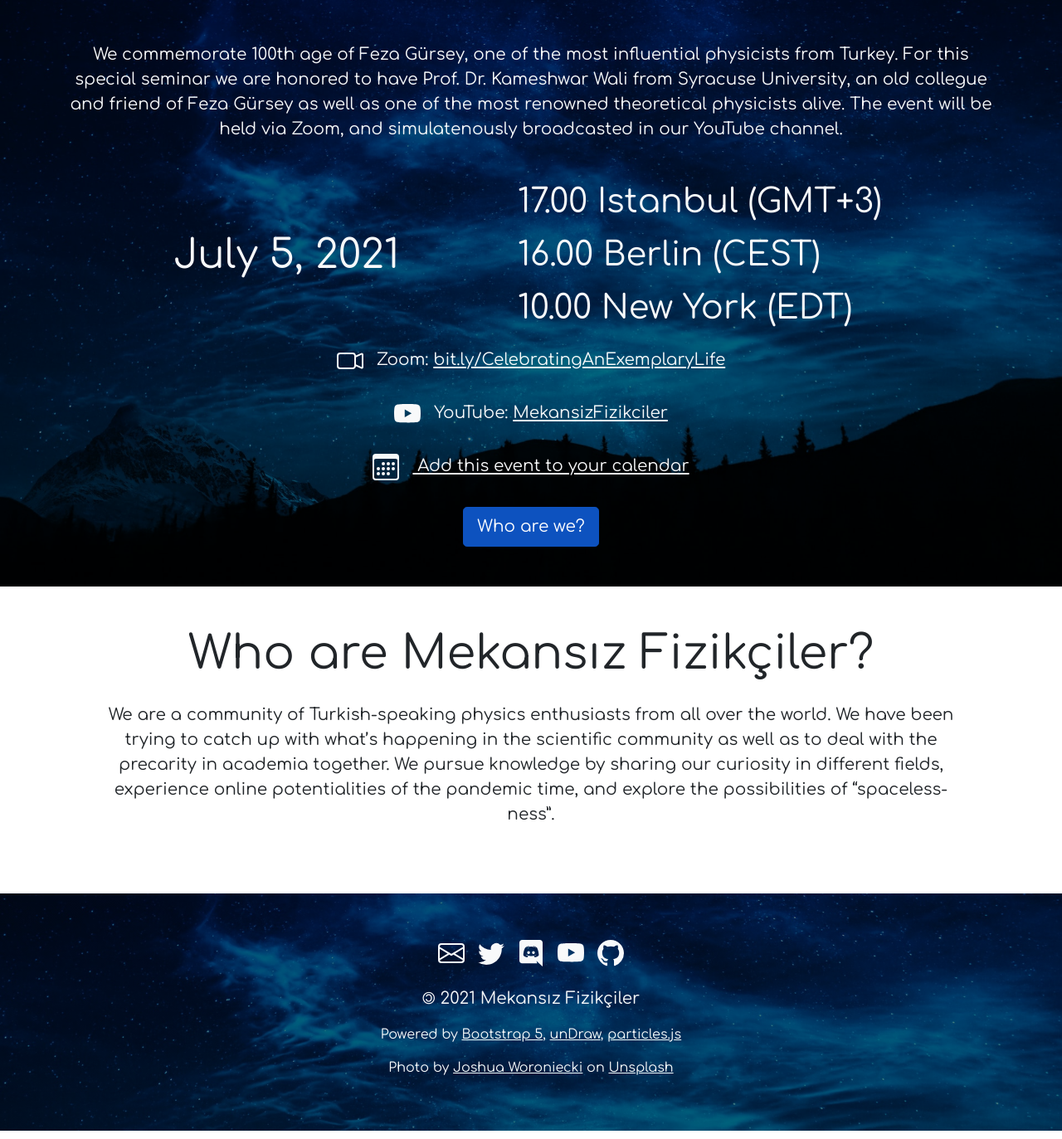
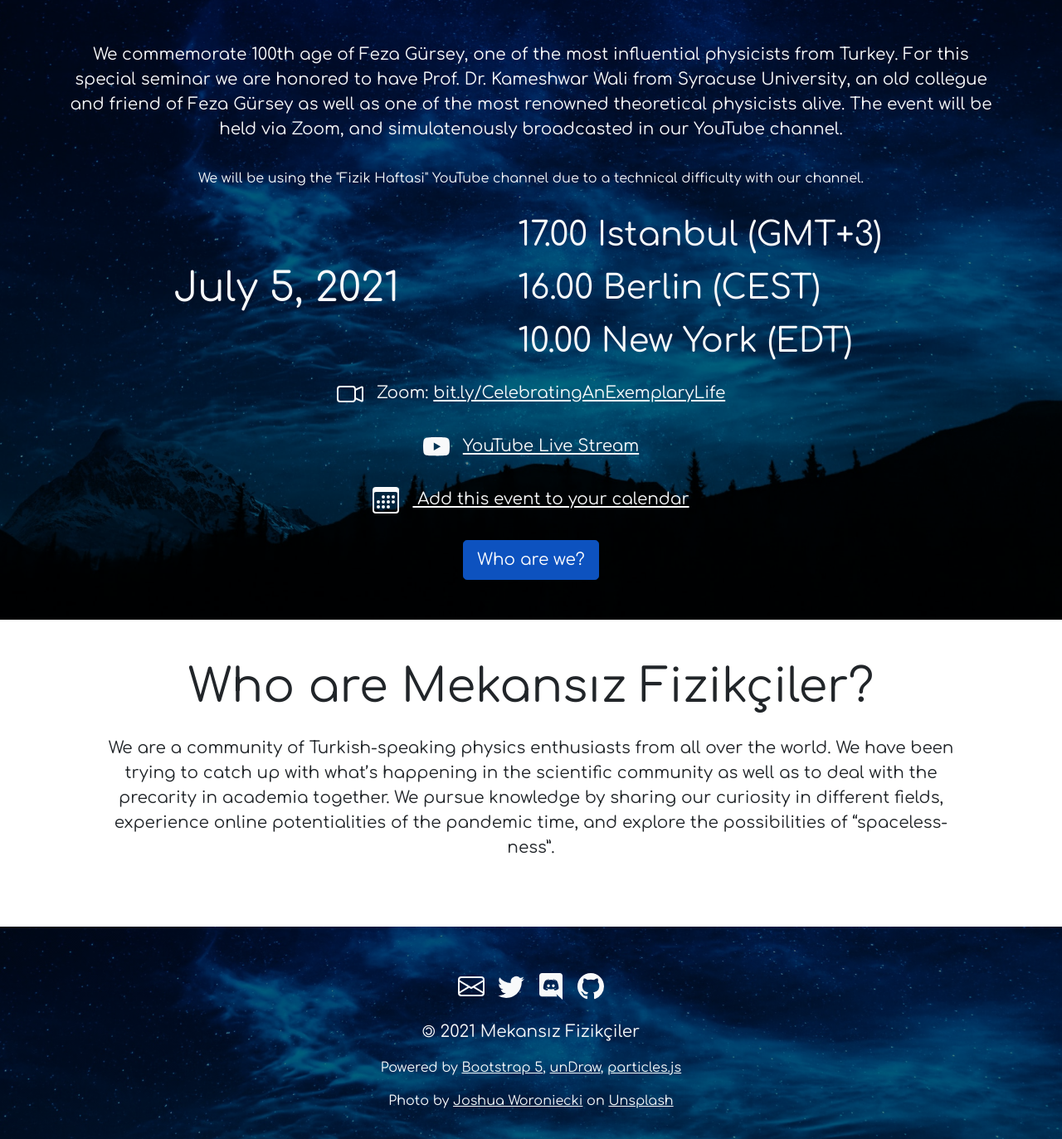
Before and after one commit to mekansiz-fizikciler/mekansiz-fizikciler.github.io, a website: page eng/index.html in a window 1280 px wide. Shown: the part 139-1512 px from the top of the page at 83% size. Drawn offline with nearby package versions, Linux system fonts and the light colour scheme.

Commit message:
Fixed YouTube links

```diff
--- a/eng/index.html
+++ b/eng/index.html
@@ -24,6 +24,9 @@
                     <p class="lead pt-3 pt-lg-5 pb-3">
                         We commemorate 100th age of Feza Gürsey, one of the most influential physicists from Turkey. For this special seminar we are honored to have Prof. Dr. Kameshwar Wali from Syracuse University, an old collegue and friend of Feza Gürsey as well as one of the most renowned theoretical physicists alive. The event will be held via Zoom, and simulatenously broadcasted in our YouTube channel.
                     </p>
+                    <p>
+                      We will be using the "Fizik Haftasi" YouTube channel due to a technical difficulty with our channel.
+                    </p>
                     <div class="d-flex flex-column flex-lg-row align-items-center justify-content-evenly">
                         <div class="p-2"><span class="display-5">July 5, 2021</span></div>
                         <div class="p-2 d-flex flex-column align-items-center align-items-lg-start">
@@ -42,7 +45,7 @@
                             <p class="lead">
                                 <svg class='icon' xmlns="http://www.w3.org/2000/svg" width="32" height="32" fill="currentColor" class="bi bi-youtube" viewBox="0 0 16 16">
                                     <path d="M8.051 1.999h.089c.822.003 4.987.033 6.11.335a2.01 2.01 0 0 1 1.415 1.42c.101.38.172.883.22 1.402l.01.104.022.26.008.104c.065.914.073 1.77.074 1.957v.075c-.001.194-.01 1.108-.082 2.06l-.008.105-.009.104c-.05.572-.124 1.14-.235 1.558a2.007 2.007 0 0 1-1.415 1.42c-1.16.312-5.569.334-6.18.335h-.142c-.309 0-1.587-.006-2.927-.052l-.17-.006-.087-.004-.171-.007-.171-.007c-1.11-.049-2.167-.128-2.654-.26a2.007 2.007 0 0 1-1.415-1.419c-.111-.417-.185-.986-.235-1.558L.09 9.82l-.008-.104A31.4 31.4 0 0 1 0 7.68v-.123c.002-.215.01-.958.064-1.778l.007-.103.003-.052.008-.104.022-.26.01-.104c.048-.519.119-1.023.22-1.402a2.007 2.007 0 0 1 1.415-1.42c.487-.13 1.544-.21 2.654-.26l.17-.007.172-.006.086-.003.171-.007A99.788 99.788 0 0 1 7.858 2h.193zM6.4 5.209v4.818l4.157-2.408L6.4 5.209z"/>
-                                  </svg>YouTube: <a href="https://www.youtube.com/channel/UCtcsRVaFmVcW0rAM2EMWAyg" class="link-light" target="_blank" rel="noopener noreferrer">MekansizFizikciler</a>
+                                  </svg><a href="https://youtu.be/hhKoAgYWZqU" class="link-light" target="_blank" rel="noopener noreferrer">YouTube Live Stream</a>
                             </p>
                         </div>
                         <div class="p-2">
@@ -95,11 +98,11 @@
                     <path d="M13.36 0H2.64C1.736 0 1 .736 1 1.648v10.816c0 .912.736 1.648 1.64 1.648h9.072l-.424-1.48 1.024.952.968.896L15 16V1.648C15 .736 14.264 0 13.36 0zm-3.088 10.448s-.288-.344-.528-.648c1.048-.296 1.448-.952 1.448-.952-.328.216-.64.368-.92.472-.4.168-.784.28-1.16.344a5.604 5.604 0 0 1-2.072-.008 6.716 6.716 0 0 1-1.176-.344 4.688 4.688 0 0 1-.584-.272c-.024-.016-.048-.024-.072-.04-.016-.008-.024-.016-.032-.024-.144-.08-.224-.136-.224-.136s.384.64 1.4.944c-.24.304-.536.664-.536.664-1.768-.056-2.44-1.216-2.44-1.216 0-2.576 1.152-4.664 1.152-4.664 1.152-.864 2.248-.84 2.248-.84l.08.096c-1.44.416-2.104 1.048-2.104 1.048s.176-.096.472-.232c.856-.376 1.536-.48 1.816-.504.048-.008.088-.016.136-.016a6.521 6.521 0 0 1 4.024.752s-.632-.6-1.992-1.016l.112-.128s1.096-.024 2.248.84c0 0 1.152 2.088 1.152 4.664 0 0-.68 1.16-2.448 1.216z"/>
                   </svg>
                 </a>
-                <a class="p-2 link-light" href="https://www.youtube.com/channel/UCtcsRVaFmVcW0rAM2EMWAyg" target="_blank" rel="noopener noreferrer">
+                <!-- <a class="p-2 link-light" href="https://www.youtube.com/channel/UCtcsRVaFmVcW0rAM2EMWAyg" target="_blank" rel="noopener noreferrer">
                   <svg xmlns="http://www.w3.org/2000/svg" width="32" height="32" fill="currentColor" class="bi bi-youtube" viewBox="0 0 16 16">
                     <path d="M8.051 1.999h.089c.822.003 4.987.033 6.11.335a2.01 2.01 0 0 1 1.415 1.42c.101.38.172.883.22 1.402l.01.104.022.26.008.104c.065.914.073 1.77.074 1.957v.075c-.001.194-.01 1.108-.082 2.06l-.008.105-.009.104c-.05.572-.124 1.14-.235 1.558a2.007 2.007 0 0 1-1.415 1.42c-1.16.312-5.569.334-6.18.335h-.142c-.309 0-1.587-.006-2.927-.052l-.17-.006-.087-.004-.171-.007-.171-.007c-1.11-.049-2.167-.128-2.654-.26a2.007 2.007 0 0 1-1.415-1.419c-.111-.417-.185-.986-.235-1.558L.09 9.82l-.008-.104A31.4 31.4 0 0 1 0 7.68v-.123c.002-.215.01-.958.064-1.778l.007-.103.003-.052.008-.104.022-.26.01-.104c.048-.519.119-1.023.22-1.402a2.007 2.007 0 0 1 1.415-1.42c.487-.13 1.544-.21 2.654-.26l.17-.007.172-.006.086-.003.171-.007A99.788 99.788 0 0 1 7.858 2h.193zM6.4 5.209v4.818l4.157-2.408L6.4 5.209z"/>
                   </svg>
-                </a>
+                </a> -->
                 <a class="p-2 link-light" href="https://github.com/mekansiz-fizikciler/mekansiz-fizikciler.github.io" target="_blank" rel="noopener noreferrer">
                   <svg xmlns="http://www.w3.org/2000/svg" width="32" height="32" fill="currentColor" class="bi bi-github" viewBox="0 0 16 16">
                     <path d="M8 0C3.58 0 0 3.58 0 8c0 3.54 2.29 6.53 5.47 7.59.4.07.55-.17.55-.38 0-.19-.01-.82-.01-1.49-2.01.37-2.53-.49-2.69-.94-.09-.23-.48-.94-.82-1.13-.28-.15-.68-.52-.01-.53.63-.01 1.08.58 1.23.82.72 1.21 1.87.87 2.33.66.07-.52.28-.87.51-1.07-1.78-.2-3.64-.89-3.64-3.95 0-.87.31-1.59.82-2.15-.08-.2-.36-1.02.08-2.12 0 0 .67-.21 2.2.82.64-.18 1.32-.27 2-.27.68 0 1.36.09 2 .27 1.53-1.04 2.2-.82 2.2-.82.44 1.1.16 1.92.08 2.12.51.56.82 1.27.82 2.15 0 3.07-1.87 3.75-3.65 3.95.29.25.54.73.54 1.48 0 1.07-.01 1.93-.01 2.2 0 .21.15.46.55.38A8.012 8.012 0 0 0 16 8c0-4.42-3.58-8-8-8z"/>
```
Also changed, not shown: index.html (+5 -4 lines).
